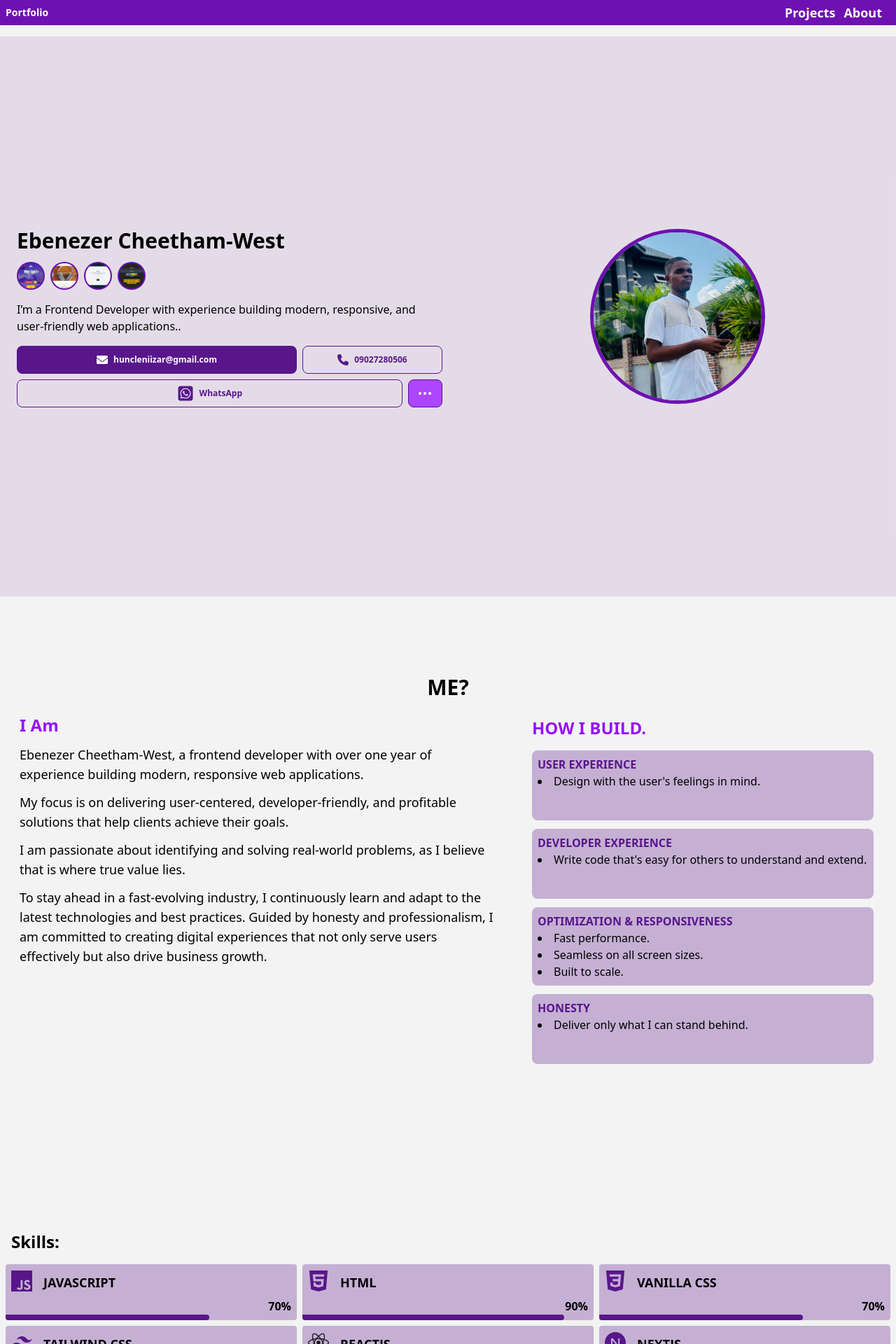
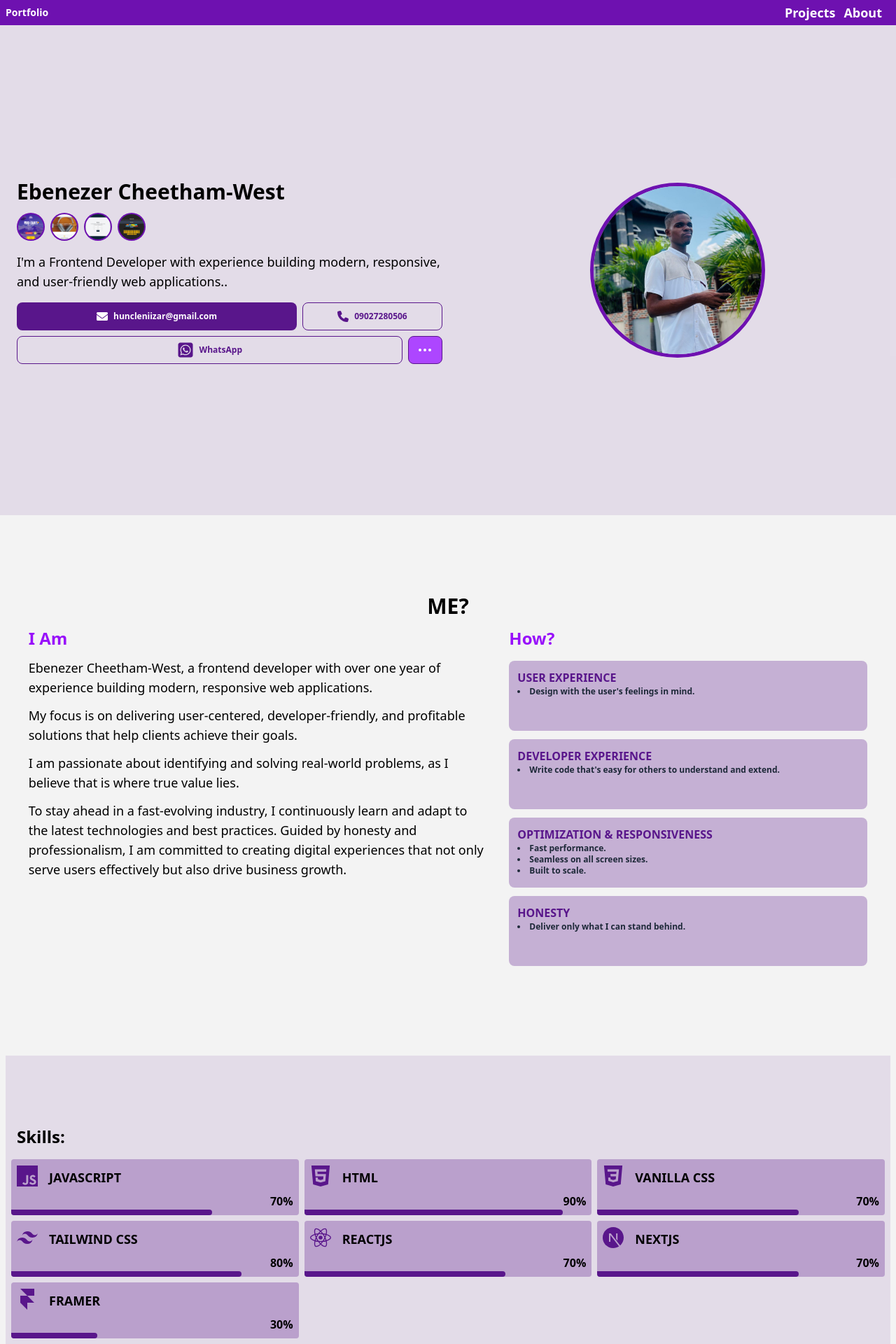
Before and after one commit to k1ngniizar/portfolio, a React (Vite) app: page / in a window 1280 px wide. Shown: the top 1920 px of the page at 70% size. Built offline with nearby package versions, Linux system fonts and the light colour scheme.

Commit message:
optimizing

```diff
--- a/components/About/About.jsx
+++ b/components/About/About.jsx
@@ -3,9 +3,10 @@ import Contact from './Contact'
 
 function About({handleContact}) {
   return (
-    <section id='About' className=' mx-auto max-w-7xl flex lg:flex-row sm:flex-row flex-col-reverse sm:items-center justify-center gap-4 lg:max-h-[800px]  h-[100vh] mt-4 max-h-[800px] px-2 bg-purple-900/10 w-full'>
+    <section id='About' className=' mx-auto max-w-7xl flex lg:flex-row sm:flex-row flex-col-reverse sm:items-center justify-center gap-4 sm:py-[100px] py-[50px] lg:h-[100vh] lg:max-h-[700px] px-2 bg-purple-900/10 w-full'>
+
       <section className="px-4 w-full sm:flex-2 lg:flex-1  mt-1 py-1 space-y-2  max-w-2xl content-start ">
-        <h2 className="text-lg lg:text-3xl  font-bold w-full  mx-auto">Ebenezer Cheetham-West</h2>
+        <h2 className="text-3xl  font-bold w-full  mx-auto">Ebenezer Cheetham-West</h2>
         <div className="lg:max-w-3xl mx-auto  flex mt-3 justify-start gap-2 items-center">
         {
           project.map((item)=>{
@@ -16,15 +17,15 @@ function About({handleContact}) {
         }
         </div>
         <div className="lg:max-w-3xl   mx-auto flex flex-col items-start  justify-center  mt-4 ">
-          <p className=''>I’m a Frontend Developer with experience building modern, responsive, and user-friendly web applications..</p>
+          <p className='text-lg'>I'm a Frontend Developer with experience building modern, responsive, and user-friendly web applications..</p>
         </div>
         {/* contact */}
         <Contact handleContact={handleContact}/>
       </section>
 
         {/* avatar image */}
-        <div className='sm:flex-1 flex items-center justify-start sm:justify-center gap-2'>
-          <div className="lg:w-[250px] w-[100px] sm:w-[150px] h-[100px] sm:h-[150px] overflow-hidden rounded-full lg:h-[250px] dark:bg-black bg-white border-[5px] border-purple-800">
+        <div className='sm:flex-1 flex items-center justify-center gap-2'>
+          <div className="lg:w-[250px] w-[150px] h-[150px] overflow-hidden rounded-full lg:h-[250px] dark:bg-black bg-white border-[5px] border-purple-800">
           <img src="/king.jpg" alt="king" className="w-full h-full object-cover" />
           </div>
 
--- a/components/About/AboutIntro.jsx
+++ b/components/About/AboutIntro.jsx
@@ -25,27 +25,27 @@ function AboutIntro() {
 ];
 
   return (
-    <section className=' min-h-[500px] py-[100px] mx-auto max-w-7xl justify-items-center content-center'>
+    <section className=' sm:py-[100px] py-[50px] mx-auto max-w-7xl justify-items-center content-center'>
       <h4 className='text-3xl font-bold uppercase text-center'>Me?</h4>
-      <div className=' flex sm:flex-row flex-col gap-8 items-start justify-center p-3'>
-        <div className=' max-w-3xl flex-1 p-2 md:text-lg text-sm flex flex-col gap-3 items-center justify-center'>
+      <div className=' flex sm:flex-row flex-col gap-8 items-start justify-center sm:p-3'>
+        <div className=' max-w-3xl flex-1 md:text-lg text-sm flex flex-col gap-3 items-center justify-center'>
           <p className='font-bold text-2xl w-full text-purple-600'>I Am</p>
           <p>Ebenezer Cheetham-West, a frontend developer with over one year of experience building modern, responsive web applications.</p>
           <p> My focus is on delivering user-centered, developer-friendly, and profitable solutions that help clients achieve their goals.</p>
           <p> I am passionate about identifying and solving real-world problems, as I believe that is where true value lies.</p>
           <p>To stay ahead in a fast-evolving industry, I continuously learn and adapt to the latest technologies and best practices. Guided by honesty and professionalism, I am committed to creating digital experiences that not only serve users effectively but also drive business growth.</p>
         </div>
-        <div className='p-3 max-w-lg flex-1'>
-         <h4 className='font-bold text-2xl text-purple-600 uppercase mb-4'>How I Build.</h4>
+        <div className=' max-w-lg flex-1'>
+         <h4 className='font-bold text-2xl text-purple-600 mb-4'>How?</h4>
          <div className='flex-col flex gap-3'>
           {
             approach.map((item, idx)=>{
               return (
                 <div key={idx} className='bg-purple-900/30
-                 p-2 rounded-lg min-h-[100px] flex flex-col'>
+                 p-3 rounded-lg min-h-[100px] flex flex-col'>
                   <p className='font-black uppercase dark:text-white text-purple-900 '>{item.title}</p>
                   {
-                    item.content.map((item, idx)=> <li key={idx}>{item}</li>)
+                    item.content.map((item, idx)=> <li key={idx} className='text-xs dark:text-gray-400 text-gray-800 font-bold'>{item}</li>)
                   }
                 </div>
               )
--- a/components/Header/Header.jsx
+++ b/components/Header/Header.jsx
@@ -7,7 +7,7 @@ function Header() {
     "About",
   ]
   return (
-    <header className="flex justify-between items-center px-2 bg-purple-800 sticky top-0  z-10">
+    <header className="flex justify-between items-center max-w-7xl mx-auto px-2 bg-purple-800 sticky top-0  z-10">
       <span className="text-sm font-bold text-white">Portfolio</span>
       <div className="flex items-center justify-center gap-4">
         <nav className='w-full overflow-hidden flex gap-3 px-3 py-1 text-white '>
--- a/components/Main/AboutDetails.jsx
+++ b/components/Main/AboutDetails.jsx
@@ -12,7 +12,7 @@ function AboutDetails({handleContact}) {
       <AboutIntro/>
       <Framework/>
       <Project handleContact={handleContact}/>
-      <div className="flex flex-col gap-2 my-2  max-w-7xl mx-auto">
+      <div className="flex justify-start flex-col gap-4 py-[50px] md:py-[100px] bg-purple-900/10 sm:px-2  max-w-7xl mx-auto">
         <h3 className="font-bold text-2xl">Work:</h3>
         {
           work.map(item => {
@@ -32,7 +32,7 @@ function AboutDetails({handleContact}) {
         }
       </div>
 
-      <div className="flex flex-col gap-2 mt-2 min-h-[500px] justify-center max-w-7xl mx-auto">
+      <div className="flex flex-col gap-2 py-[50px] md:py-[100px] sm:px-2 justify-center max-w-7xl mx-auto">
         <h3 className="font-bold text-2xl">Contact info:</h3>
         <div className="grid md:grid-cols-2 gap-2">
           {
@@ -58,7 +58,7 @@ function AboutDetails({handleContact}) {
             return (
               <a key={item.title} href={item.link} target="_blank">
                 <div  className="flex items-start justify-start gap-2  bg-purple-900/30  active:bg-purple-900/50 p-2 rounded">
-                <div className=" flex items-center justify-center animate-pulse uppercase font-bold shadow-lg text-white">
+                <div className=" flex items-center justify-center animate-pulse uppercase font-bold shadow-lg dark:text-white text-purple-900">
                  {renderIcon()}
                 </div>
                 <div className=" w-full">
--- a/components/Main/Framework.jsx
+++ b/components/Main/Framework.jsx
@@ -3,7 +3,7 @@ import { framework } from "../../constants/framework"
 
 function Framework() {
   return (
-    <section id="Skills" className="w-full max-w-7xl mx-auto flex-col flex items-center justify-center mt-4 min-h-[500px] ">
+    <section id="Skills" className="w-full max-w-7xl bg-purple-900/10 sm:px-2 mx-auto flex-col flex items-center justify-center mt-4 md:py-[100px] py-[50px] ">
       <h2 className="w-full text-2xl px-2 font-bold mb-4">Skills:</h2>
 
       <div className="grid sm:grid-cols-2 lg:grid-cols-3 grid-cols-1 items-center justify-center gap-2 w-full ">
@@ -20,7 +20,7 @@ function Framework() {
               case "tailwind css":
                 return <SiTailwindcss size={30} className="dark:text-white text-purple-900"/>;
               case "reactjs":
-                return <SiReact size={30} className="animate-pulse dark:text-white text-black"/>;
+                return <SiReact size={30} className=" dark:text-white text-purple-900"/>;
               case "nextjs":
                 return <SiNextdotjs size={30} className="dark:text-white text-purple-900"/>;
               case "framer":
--- a/components/Main/Project.jsx
+++ b/components/Main/Project.jsx
@@ -5,7 +5,7 @@ import { project } from '../../constants/project'
 function Project({handleContact}) {
   return (
     <>
-    <div id='Projects' className='mt-4 max-w-7xl mx-auto'>
+    <div id='Projects' className=' py-[50px] md:py-[100px] max-w-7xl mx-auto'>
       <h4 className='font-bold mb-3 text-2xl px-2'>Projects:</h4>
       <div className='grid lg:grid-cols-2 xl:grid-cols-3 gap-3'>
 
--- a/src/App.jsx
+++ b/src/App.jsx
@@ -5,6 +5,7 @@ import { useEffect, useState } from "react";
 import ContactCard from "../components/ContactCard/ContactCard";
 import AboutDetails from "../components/Main/AboutDetails";
 import { Copyright } from "lucide-react";
+import { FaEnvelope, FaGithub, FaWhatsapp } from "react-icons/fa6";
 
 function App() {
   const [contactMe, setContactMe] = useState(false)
@@ -29,9 +30,23 @@ function App() {
     <Header/>
     <About handleContact={handleContact}/>
     <AboutDetails handleContact={handleContact}/>
-    <footer className="p-2 border-t-purple-600 border-t">
-      <p className="font-bold text-sm">Ebenezer Cheetham-West</p>
-      <div className="flex">
+    <footer className=" max-w-7xl mx-auto py-[20px] px-3 bg-purple-900/10 space-y-2">
+      <div className="flex items-center justify-between">
+        <p className="font-bold text-sm">Ebenezer West</p>
+        <div className="flex gap-2 items-center justify-start">
+          <p className="font-bold text-sm text-purple-900 dark:text-purple-600">Contact me: </p>
+          <a target="_blank" href="https://github.com/k1ngniizar">
+            <FaGithub/>
+          </a>
+          <a target="_blank" href="https://wa.me/qr/UAGRYFNNPTNBI1">
+            <FaWhatsapp/>
+          </a>
+          <a target="_blank" href="mailto:huncleniizar@gmail.com">
+            <FaEnvelope/>
+          </a>
+        </div>
+      </div>
+      <div className="flex items-center gap-1 dark:text-purple-600 text-purple-900">
         <Copyright size={12}/>
         <p className="text-xs font-bold">2025 Ebenezer West. All rights reserved.</p>
       </div>
```
